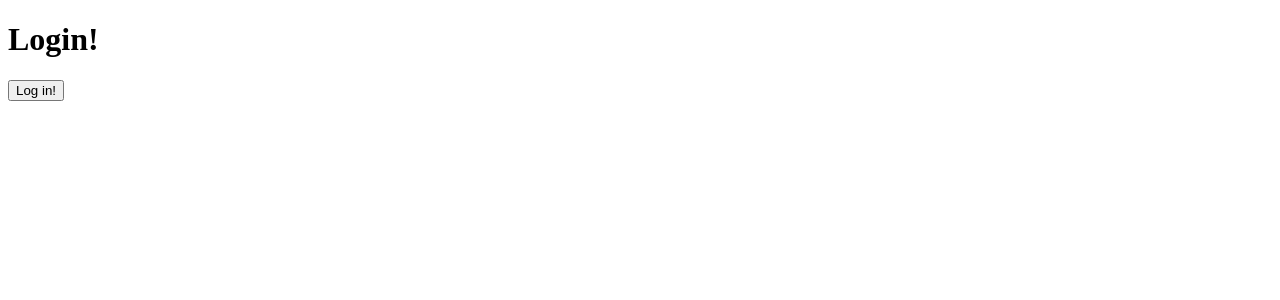
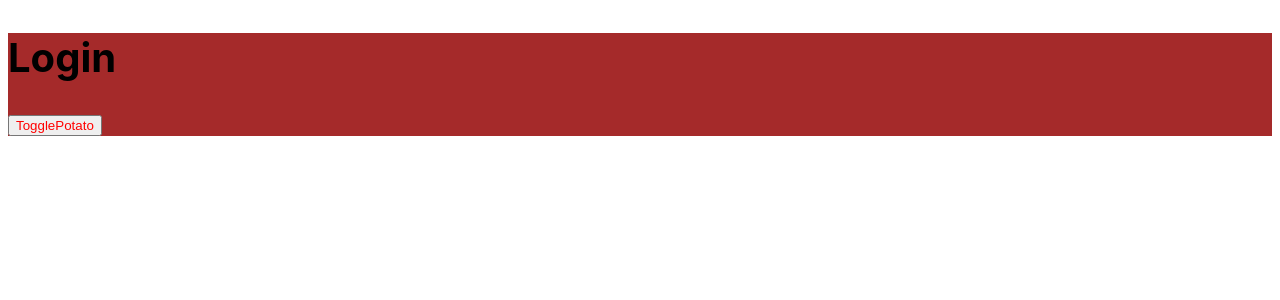
Before and after one commit to ryong9rrr/instaclone-frontend, a React (Create React App) app: page / in a window 1280 px wide. Shown: the top 300 px of the page. Built offline with nearby package versions, Linux system fonts and the light colour scheme.

Commit message:
#8.7 styled-components

```diff
--- a/src/screens/Login.js
+++ b/src/screens/Login.js
@@ -1,11 +1,39 @@
+import { useState } from "react";
+import styled, { css } from "styled-components";
 import { isLoggedInVar } from "../apollo";
 
+const Container = styled.section`
+  background-color: brown;
+`;
+
+const Title = styled.h1`
+  color: ${(props) => (props.potato ? "red" : "black")};
+  font-family: -apple-system, BlinkMacSystemFont, "Segoe UI", Roboto, Oxygen,
+    Ubuntu, Cantarell, "Open Sans", "Helvetica Neue", sans-serif;
+
+  ${(props) =>
+    props.potato
+      ? css`
+          font-size: 20px;
+        `
+      : css`
+          font-size: 40px;
+        `}
+`;
+
+const TogglePotato = styled.button`
+  color: red;
+`;
+
 function Login() {
+  const [potato, setPotato] = useState(false);
+  const togglePotato = () => setPotato((current) => !current);
+
   return (
-    <div>
-      <h1>Login!</h1>
-      <button onClick={() => isLoggedInVar(true)}>Log in!</button>
-    </div>
+    <Container>
+      <Title potato={potato}>Login</Title>
+      <TogglePotato onClick={togglePotato}>TogglePotato</TogglePotato>
+    </Container>
   );
 }
 
```
Also changed, not shown: recap/frontend.md (+5 -0 lines).
